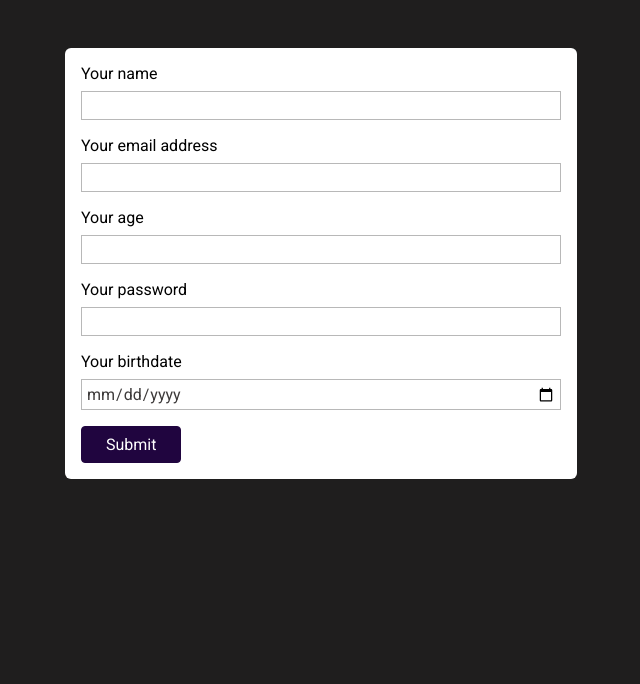
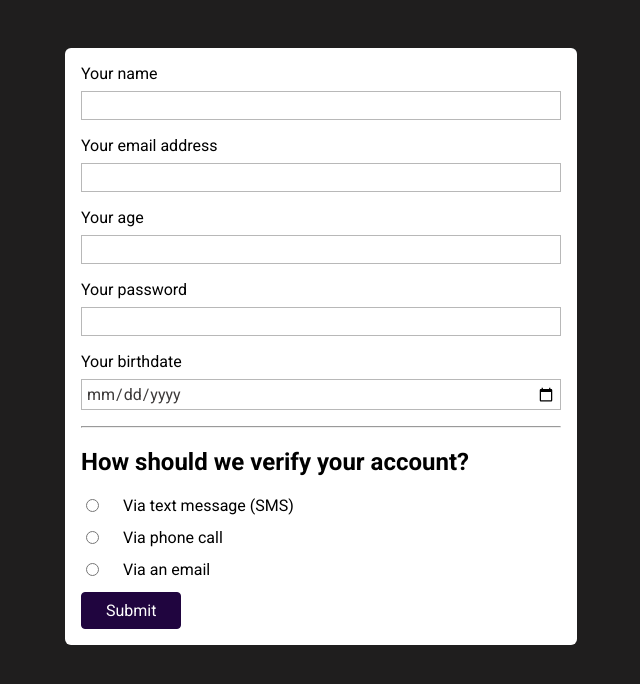
Before and after one commit to ElvisVj/Creating_forms, a plain HTML site: page index.html in a window 1280 px wide. Shown: the whole page, without its empty margins (319-959 px from the left). Drawn offline with Linux system fonts and the light colour scheme.

Commit message:
Adding radio input + styling

```diff
--- a/index.html
+++ b/index.html
@@ -13,7 +13,7 @@
     <link rel="stylesheet" href="styles.css" />
   </head>
   <body>
-    <form action="/user-data" method="GET">
+    <form action="/" method="GET">
       <label for="username">Your name</label>
       <input type="text" name="user-name" id="username" />
       <label for="useremail">Your email address</label>
@@ -23,7 +23,21 @@
       <label for="userpassword">Your password</label>
       <input type="password" name="user-password" id="userpassword" />
       <label for="userbirthdate">Your birthdate</label>
-      <input type="date" name="user-birthdate" id="userbirthdate">
+      <input type="date" name="user-birthdate" id="userbirthdate" />
+      <hr />
+      <h2>How should we verify your account?</h2>
+      <div class="form-control-inline">
+        <input type="radio" name="verify" id="verify-SMS" value="SMS" />
+        <label for="verify-SMS">Via text message (SMS)</label>
+      </div>
+      <div class="form-control-inline">
+        <input type="radio" name="verify" id="verify-phone" value="phone" />
+        <label for="verify-phone">Via phone call</label>
+      </div>
+      <div class="form-control-inline">
+        <input type="radio" name="verify" id="verify-email" value="email" />
+        <label for="verify-email">Via an email</label>
+      </div>
       <button>Submit</button>
     </form>
   </body>
--- a/styles.css
+++ b/styles.css
@@ -42,3 +42,10 @@ button:hover {
     background-color: rgb(52, 14, 95);
     border-color: rgb(52, 14, 95);
 }
+.form-control-inline {
+    display: flex;
+}
+.form-control-inline input {
+    width: auto;
+    margin-right: 1.5rem;
+}
```
